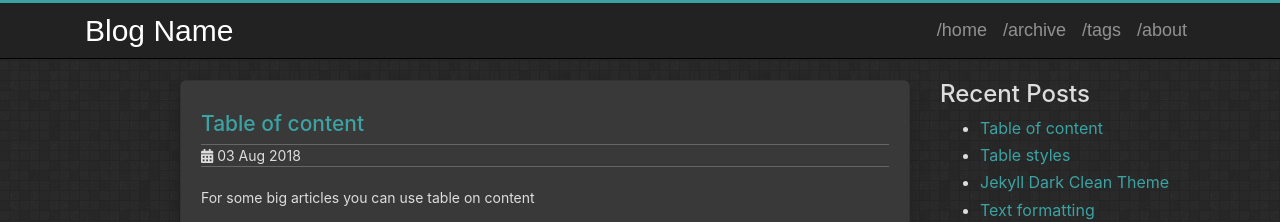
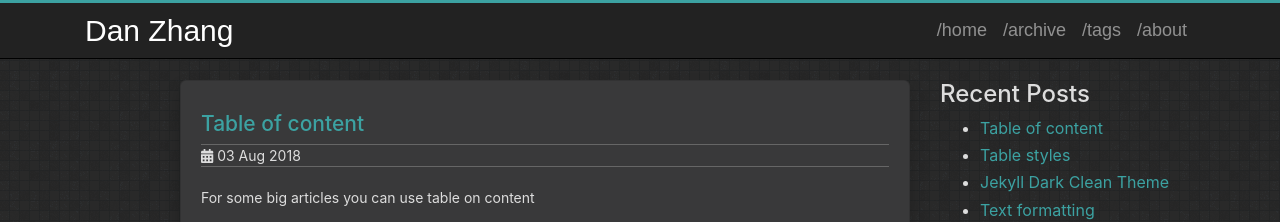
Before and after one commit to SUNY-Dan/SUNY-Dan.github.io, a Jekyll site: the page built from index.html, in a window 1280 px wide. Shown: the top 222 px of the page. Built offline with Jekyll 4.4.1, drawn with Linux system fonts in a browser that asks for light colours.

Commit message:
Update _config.yml

```diff
--- a/_config.yml
+++ b/_config.yml
@@ -1,10 +1,10 @@
 # Jekyll configuration
 
-name: Blog Name
-description: Software Developer
+name: Dan Zhang
+description: Ph.D candidate in SBU
 
 # Url is currently only used only for the RSS feed in feed.xml
-url: http://streetturtle.github.io
+url: http://SUNY-Dan.github.io
 #url: http://localhost:4000
 
 # For a project page here should be a project name. Otherwise (for user's/organization's page leave it empty)
```
